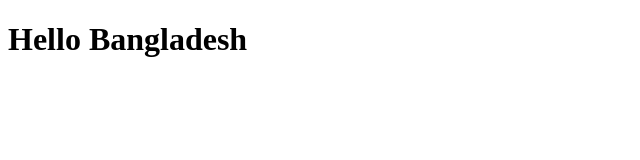
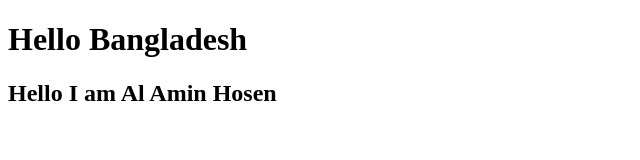
Before and after one commit to Codemanweb/My-first-website, a plain HTML site: page Index.html in a window 1280 px wide. Shown: the whole page, without its empty margins (0-640 px from the left). Drawn offline with Linux system fonts and the light colour scheme.

Commit message:
first commit

```diff
--- a/Index.html
+++ b/Index.html
@@ -8,6 +8,7 @@
 <body>
 
 <h1>Hello Bangladesh</h1>
+<H2>Hello I am Al Amin Hosen </H2>
 
 
 
```
